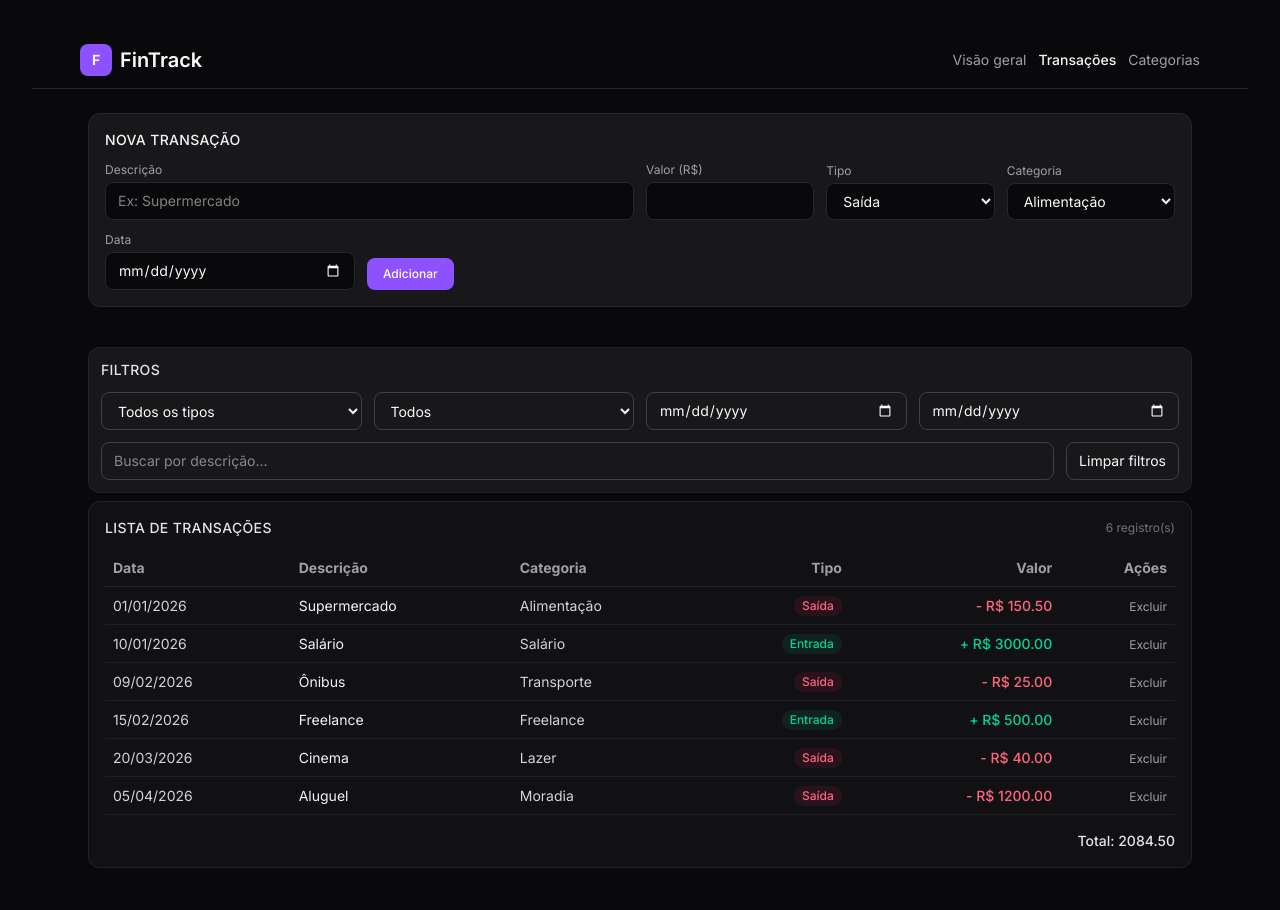
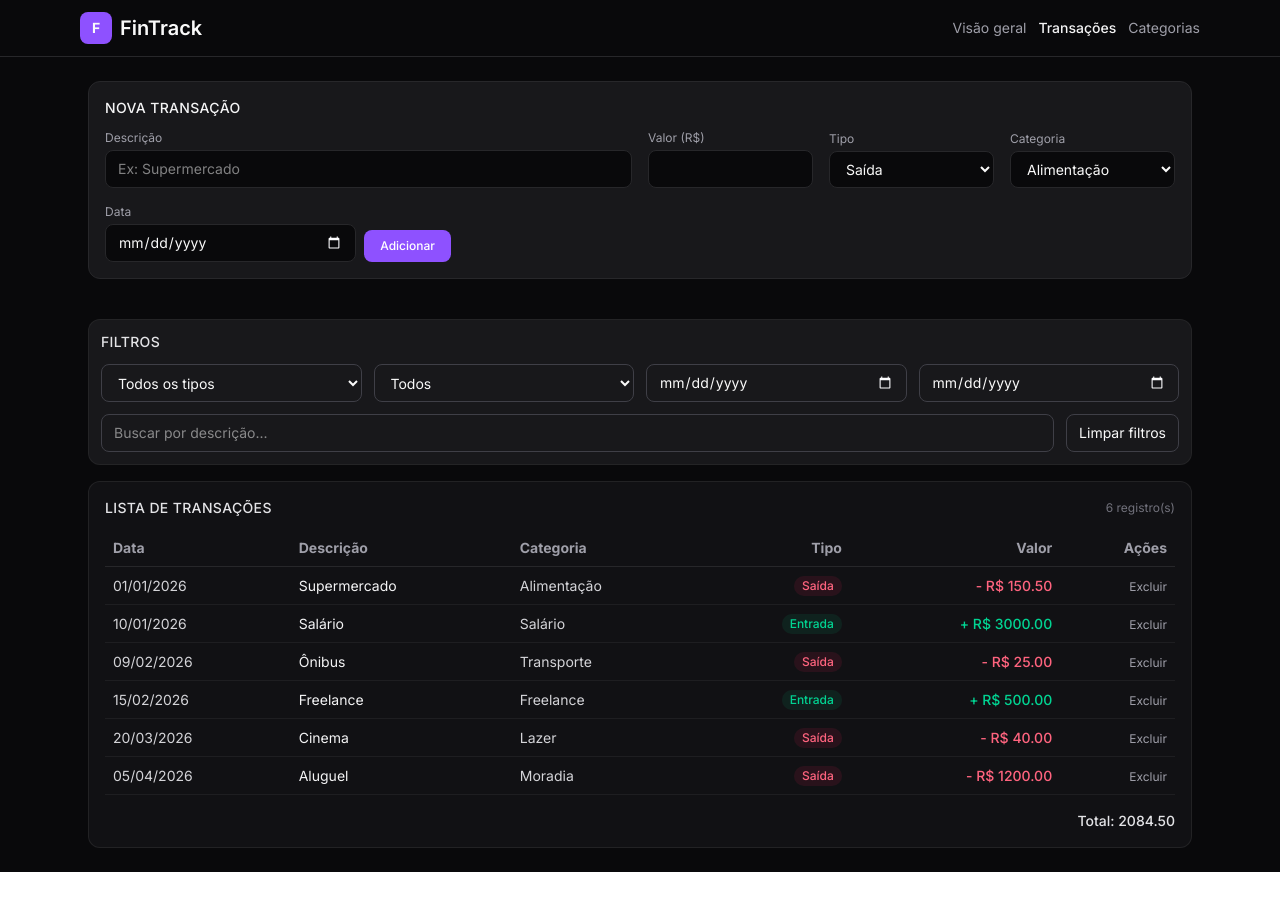
Before and after one commit to ManzanoW/fintrack, a Next.js app: page /transactions in a window 1280 px wide. Shown: the top 910 px of the page. After the commit the page ends 872 px from the top, so only its background shows below. Built offline with nearby package versions, Linux system fonts and the light colour scheme.

Commit message:
improved transactions page in mobile version

```diff
--- a/src/app/page.tsx
+++ b/src/app/page.tsx
@@ -222,7 +222,7 @@ export default function Dashboard() {
     .sort((a, b) => monthOrder[a.month] - monthOrder[b.month]);
 
   return (
-    <div className="min-h-screen bg-zinc-950 text-zinc-50 p-8">
+    <div className="min-h-screen bg-zinc-950 text-zinc-50">
       <Header />
 
       <div className="flex items-center gap-3 text-sm text-zinc-400 justify-end mt-6">
--- a/src/app/transactions/page.tsx
+++ b/src/app/transactions/page.tsx
@@ -173,9 +173,9 @@ export default function TransactionsPage() {
   };
 
   return (
-    <div className="min-h-screen bg-zinc-950 text-zinc-50 p-8">
+    <div className="min-h-screen bg-zinc-950 text-zinc-50 ">
       <Header />
-      <main className="mx-auto max-w-6xl px-6 py-6 space-y-2">
+      <main className="mx-auto max-w-6xl px-4 sm:px-6 py-4 sm:py-6 space-y-4">
         {/* Formulário de nova transação / edição */}
         <section className="bg-zinc-900 border border-zinc-800 rounded-xl p-4 mb-10">
           <div className="flex items-center justify-between mb-3">
@@ -191,7 +191,7 @@ export default function TransactionsPage() {
 
           <form
             onSubmit={handleSubmit}
-            className="grid gap-3 md:grid-cols-6 items-end"
+            className="grid gap-3 sm:gap-4 md:grid-cols-6 items-end"
           >
             {/* 1ª linha: descrição + valor */}
             <div className="md:col-span-3">
@@ -263,7 +263,7 @@ export default function TransactionsPage() {
             </div>
 
             {/* Data + botão na mesma linha */}
-            <div className="md:col-span-2 flex items-end gap-3 justify-end">
+            <div className="md:col-span-2 flex flex-col sm:flex-row sm:items-end gap-2 justify-end">
               <div className="flex-1">
                 <label className="block text-xs text-zinc-400 mb-1">Data</label>
                 <input
@@ -276,7 +276,7 @@ export default function TransactionsPage() {
                 />
               </div>
 
-              <div className="flex gap-2 ">
+              <div className="flex gap-2 justify-end">
                 {editingId && (
                   <button
                     type="button"
```
